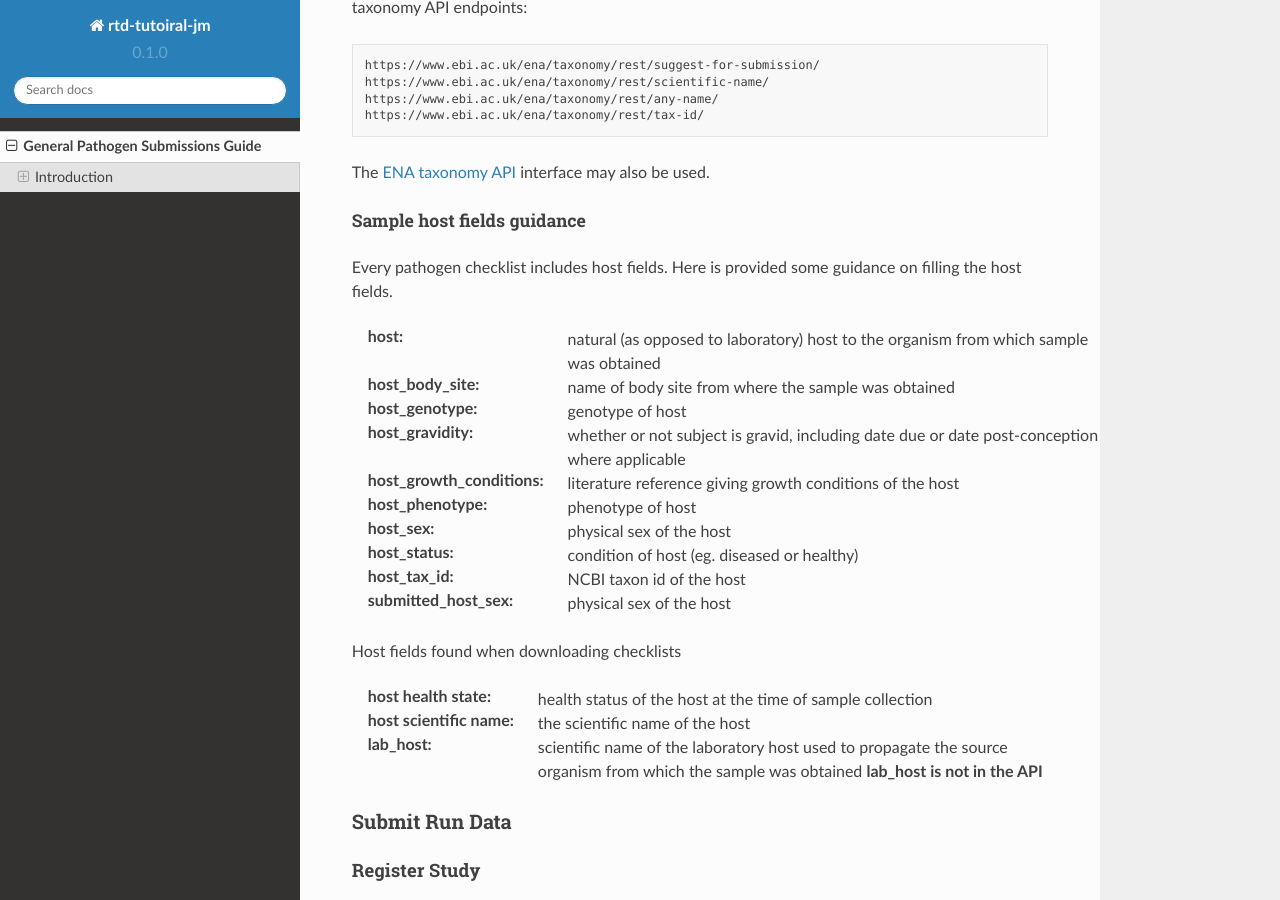
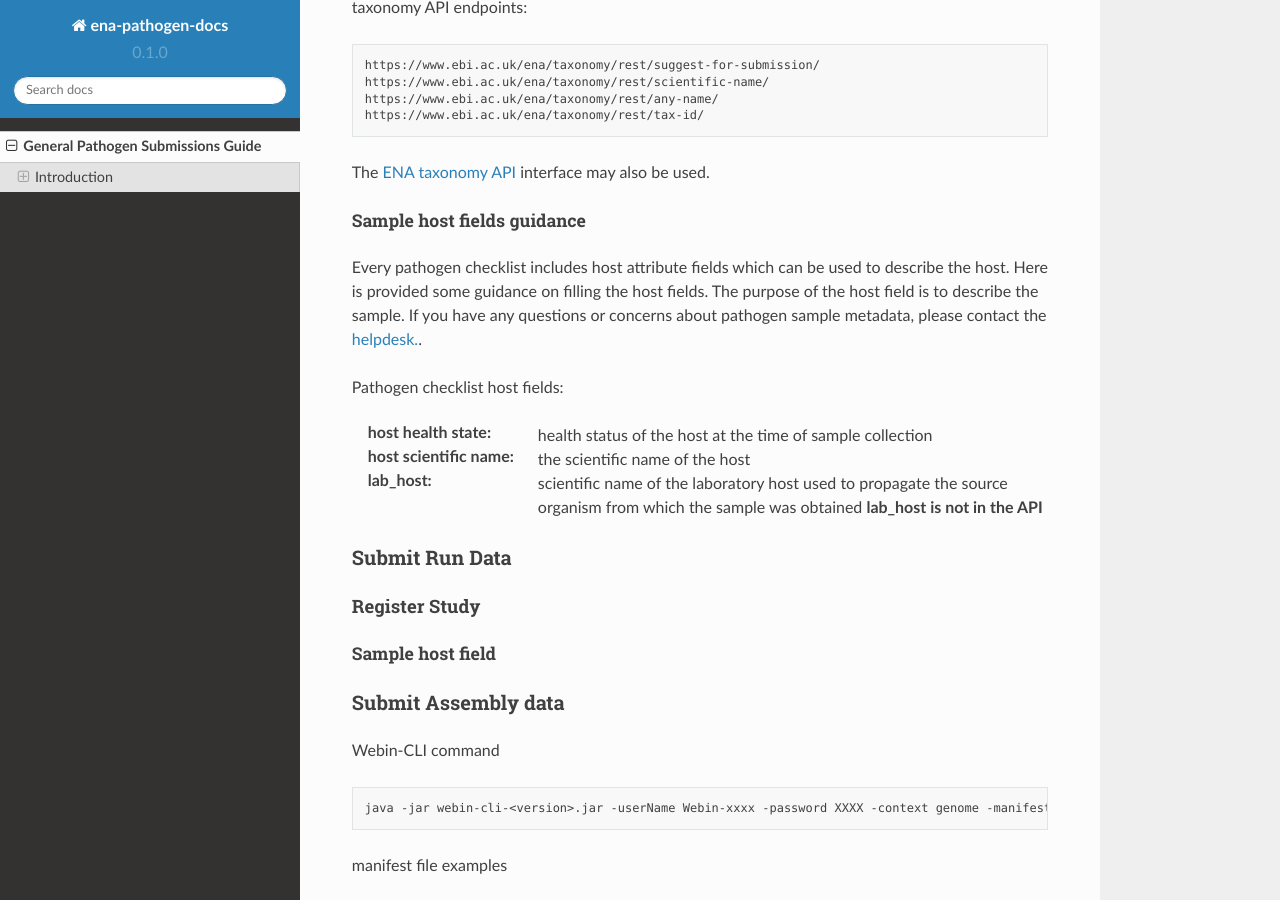
Before and after one commit to jas-mckin/rtd-tutorial-jm, a Sphinx documentation site: the page built from docs/source/pathogen_subs_guide.rst, in a window 1280 px wide and 900 px high, scrolled down 3649 px. Built offline with Sphinx 7.4.7 and the Read the Docs theme 2.0.0, drawn with Linux system fonts in a browser that asks for light colours; comment, search, counter and statistics services are not loaded; some of the changed text lies outside the part shown.

Commit message:
update repo

```diff
--- a/docs/source/conf.py
+++ b/docs/source/conf.py
@@ -39,9 +39,9 @@ epub_show_urls = 'footnote'
 #}
 
 # -- Project information
-project = 'rtd-tutoiral-jm'
-copyright = '2021, Jasmine M'
-author = 'Jasmine M'
+project = 'ena-pathogen-docs'
+copyright = '2023, Licensed under the Apache License 2.0'
+author = 'European Nucleotide Archive (ENA).'
 
 # makes tabs possible
 extensions = ['sphinx_tabs.tabs']
--- a/docs/source/pathogen_subs_guide.rst
+++ b/docs/source/pathogen_subs_guide.rst
@@ -170,25 +170,17 @@ The `ENA taxonomy API <https://www.ebi.ac.uk/ena/taxonomy/rest/>`_ interface may
 Sample host fields guidance
 ''''''''''''''''''
 
-Every pathogen checklist includes host fields. Here is provided some guidance on filling the host fields.
+Every pathogen checklist includes host attribute fields which can be used to describe the host. Here is provided some guidance on filling the host fields.
+The purpose of the host field is to describe the sample. If you have any questions or concerns about pathogen sample metadata, please
+contact the `helpdesk. <https://www.ebi.ac.uk/ena/browser/support>`_.
 
-
-:host: natural (as opposed to laboratory) host to the organism from which sample was obtained
-:host_body_site: name of body site from where the sample was obtained
-:host_genotype: genotype of host
-:host_gravidity: whether or not subject is gravid, including date due or date post-conception where applicable
-:host_growth_conditions: literature reference giving growth conditions of the host
-:host_phenotype: phenotype of host
-:host_sex: physical sex of the host
-:host_status: condition of host (eg. diseased or healthy)
-:host_tax_id: NCBI taxon id of the host
-:submitted_host_sex: physical sex of the host
-
-Host fields found when downloading checklists
+Pathogen checklist host fields:
 
 :host health state: health status of the host at the time of sample collection
 :host scientific name: the scientific name of the host
 :lab_host: scientific name of the laboratory host used to propagate the source organism from which the sample was obtained **lab_host is not in the API**
+
+
 
 Submit Run Data
 ~~~~~~
```
Also changed, not shown: docs/source/api.rst (deleted, +0 -66 lines), docs/source/notes.rst (renamed from docs/source/usage.rst, +17 -31 lines).
